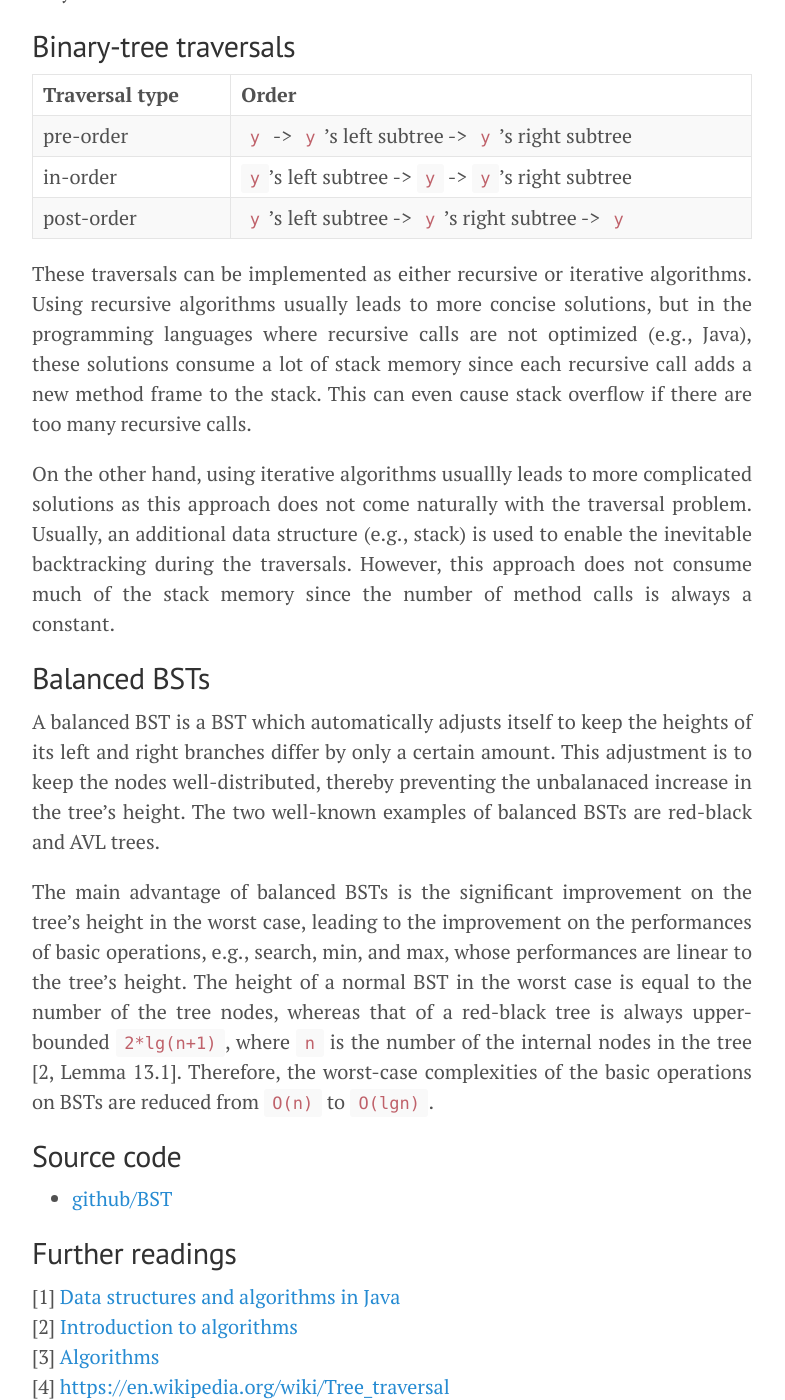
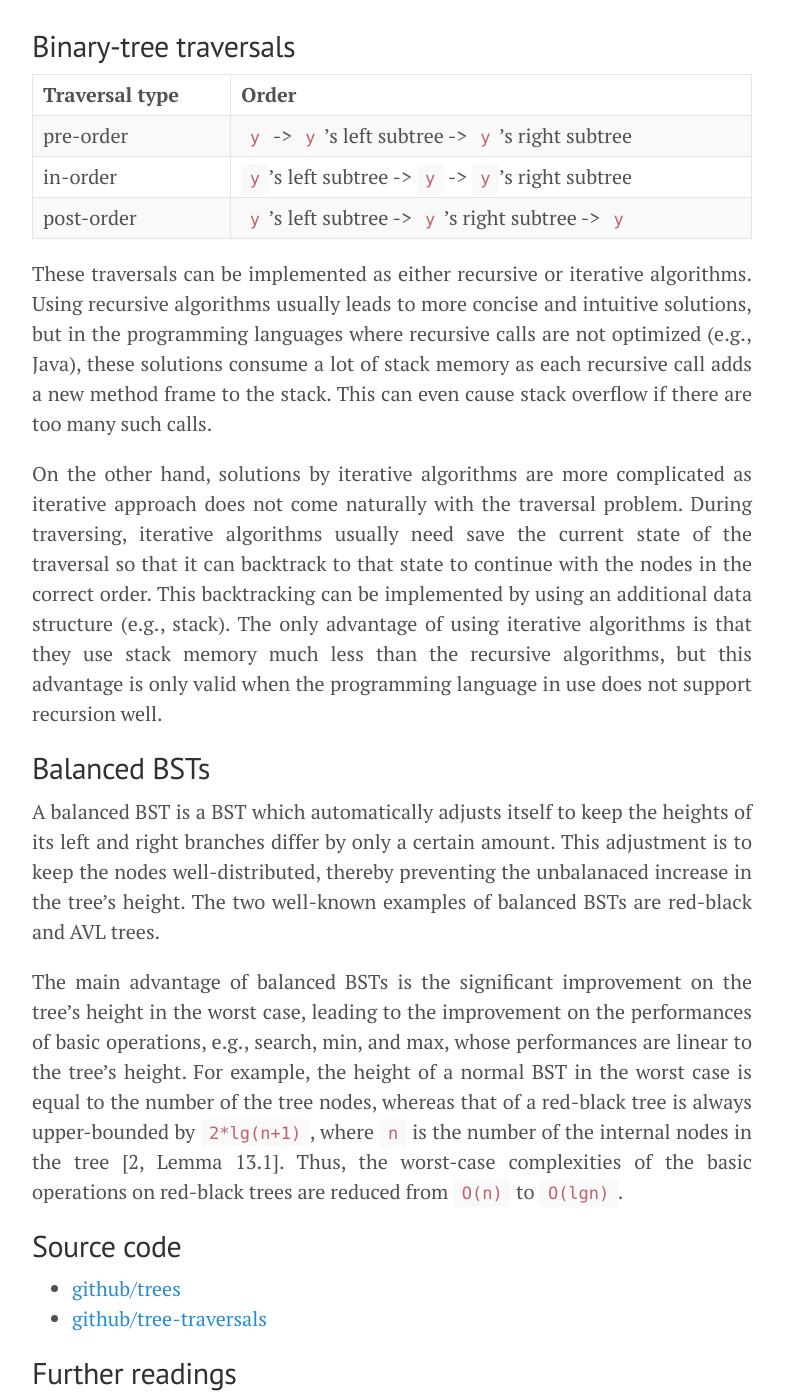
Before and after one commit to khanhpdt/khanhpdt.github.io, a Jekyll site: the page built from _posts/data-structures/2016-03-31-binary-search-trees.md, in a window 1280 px wide and 1400 px high, scrolled down 653 px. Shown: the whole window, without its empty margins (248-1033 px from the left). Built offline with Jekyll 4.4.1, drawn with Linux system fonts in a browser that asks for light colours; some of the changed text lies outside the part shown.

Commit message:
- revise

```diff
--- a/_posts/data-structures/2016-03-31-binary-search-trees.md
+++ b/_posts/data-structures/2016-03-31-binary-search-trees.md
@@ -10,7 +10,7 @@ Given that a binary tree is a tree where each node has at most two edges, a bina
 
 <!--break-->
 
-The main advantage of BSTs is that they speed up the basic operations by exploiting the binary-search-tree property. Specifically, all the operations to search, to find min or max, to find sucessor or predecessor, and to insert or delete take `O(h)` time, where `h` is the tree height. Without the binary-search-tree property, all of those operations, except insertion, take at least `O(n)` time as they need to check all the nodes.
+The main advantage of BSTs is that they speed up the basic operations by exploiting the binary-search-tree property. Specifically, all the operations to search, to find min or max, to find sucessor or predecessor, and to insert or delete take `O(h)` time, where `h` is the tree height. Without the binary-search-tree property, all of those operations, except insertion, take `O(n)` time as all the nodes need to be checked.
 
 ## Binary-tree traversals
 
@@ -20,19 +20,20 @@ The main advantage of BSTs is that they speed up the basic operations by exploit
 | in-order | `y`'s left subtree -> `y` -> `y`'s right subtree |
 | post-order | `y`'s left subtree -> `y`'s right subtree -> `y` |
 
-These traversals can be implemented as either recursive or iterative algorithms. Using recursive algorithms usually leads to more concise solutions, but in the programming languages where recursive calls are not optimized (e.g., Java), these solutions consume a lot of stack memory since each recursive call adds a new method frame to the stack. This can even cause stack overflow if there are too many recursive calls.
+These traversals can be implemented as either recursive or iterative algorithms. Using recursive algorithms usually leads to more concise and intuitive solutions, but in the programming languages where recursive calls are not optimized (e.g., Java), these solutions consume a lot of stack memory as each recursive call adds a new method frame to the stack. This can even cause stack overflow if there are too many such calls.
 
-On the other hand, using iterative algorithms usuallly leads to more complicated solutions as this approach does not come naturally with the traversal problem. Usually, an additional data structure (e.g., stack) is used to enable the inevitable backtracking during the traversals. However, this approach does not consume much of the stack memory since the number of method calls is always a constant.
+On the other hand, solutions by iterative algorithms are more complicated as iterative approach does not come naturally with the traversal problem. During traversing, iterative algorithms usually need save the current state of the traversal so that it can backtrack to that state to continue with the nodes in the correct order. This backtracking can be implemented by using an additional data structure (e.g., stack). The only advantage of using iterative algorithms is that they use stack memory much less than the recursive algorithms, but this advantage is only valid when the programming language in use does not support recursion well.
 
 ## Balanced BSTs
 
 A balanced BST is a BST which automatically adjusts itself to keep the heights of its left and right branches differ by only a certain amount. This adjustment is to keep the nodes well-distributed, thereby preventing the unbalanaced increase in the tree's height. The two well-known examples of balanced BSTs are red-black and AVL trees.
 
-The main advantage of balanced BSTs is the significant improvement on the tree's height in the worst case, leading to the improvement on the performances of basic operations, e.g., search, min, and max, whose performances are linear to the tree's height. The height of a normal BST in the worst case is equal to the number of the tree nodes, whereas that of a red-black tree is always upper-bounded `2*lg(n+1)`, where `n` is the number of the internal nodes in the tree [2, Lemma 13.1]. Therefore, the worst-case complexities of the basic operations on BSTs are reduced from `O(n)` to `O(lgn)`.
+The main advantage of balanced BSTs is the significant improvement on the tree's height in the worst case, leading to the improvement on the performances of basic operations, e.g., search, min, and max, whose performances are linear to the tree's height. For example, the height of a normal BST in the worst case is equal to the number of the tree nodes, whereas that of a red-black tree is always upper-bounded by `2*lg(n+1)`, where `n` is the number of the internal nodes in the tree [2, Lemma 13.1]. Thus, the worst-case complexities of the basic operations on red-black trees are reduced from `O(n)` to `O(lgn)`.
 
 ## Source code
 
-- [github/BST](https://github.com/khanhpdt/datastructures-algorithms/tree/master/data-structures/src/main/java/vn/khanhpdt/playgrounds/datastructures/trees/BinarySearchTree.java)
+- [github/trees](https://github.com/khanhpdt/datastructures-algorithms/tree/master/data-structures/src/main/java/vn/khanhpdt/playgrounds/datastructures/trees)
+- [github/tree-traversals](https://github.com/khanhpdt/datastructures-algorithms/tree/master/algorithms/src/main/java/vn/khanhpdt/playgrounds/algorithms/trees)
 
 ## Further readings
 
```
